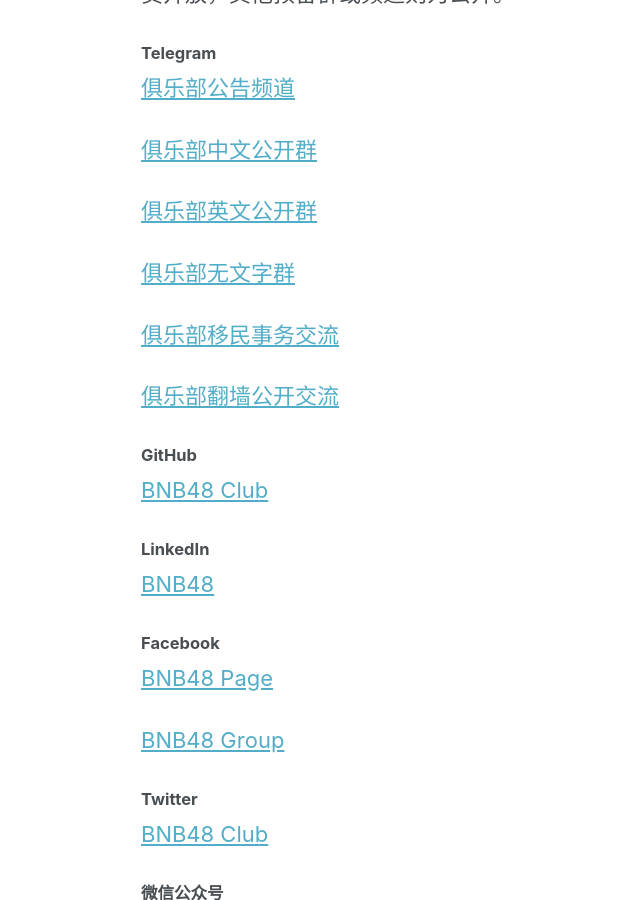
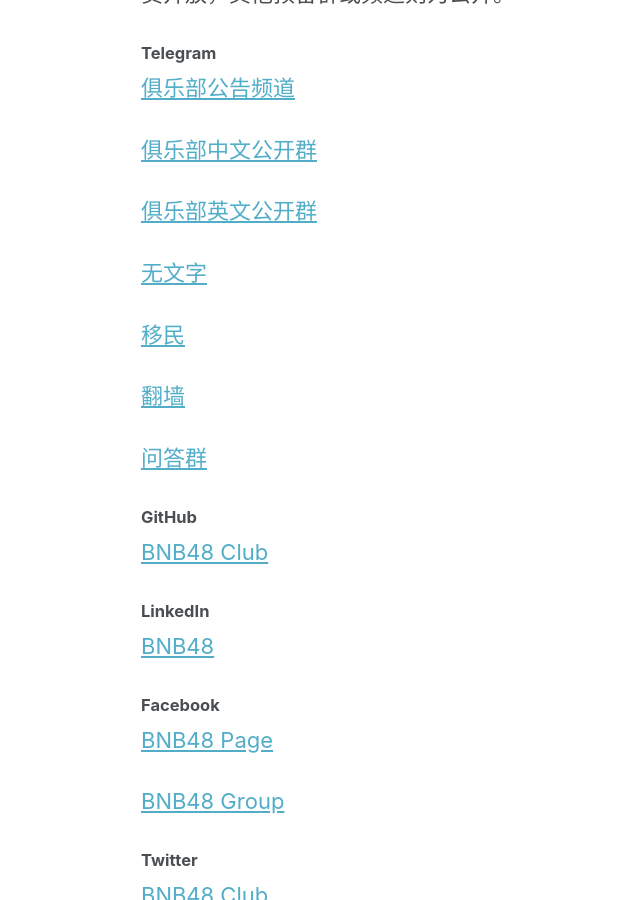
Before and after one commit to 48Club/BNB48Club.github.io, a Jekyll site: the page built from _pages/about.md, in a window 1280 px wide and 900 px high, scrolled down 1474 px. Shown: the whole window, without its empty margins (181-821 px from the left). Built offline with Jekyll 4.4.1, drawn with Linux system fonts in a browser that asks for light colours; nearby versions of some CDN libraries.

Commit message:
增加问答群

```diff
--- a/_pages/about.md
+++ b/_pages/about.md
@@ -35,11 +35,13 @@
 
 [俱乐部英文公开群](https://t.me/bnb48club_en)
 
-[俱乐部无文字群](https://t.me/bnb48club_sticker)
+[无文字](https://t.me/bnb48club_sticker)
 
-[俱乐部移民事务交流](https://t.me/bnb48club_emigrate)
+[移民](https://t.me/bnb48club_emigrate)
 
-[俱乐部翻墙公开交流](https://t.me/bnb48club_fuckgfw)
+[翻墙](https://t.me/bnb48club_fuckgfw)
+
+[问答群](https://t.me/bnb48club_qanda)
 
 #### GitHub
 
```
